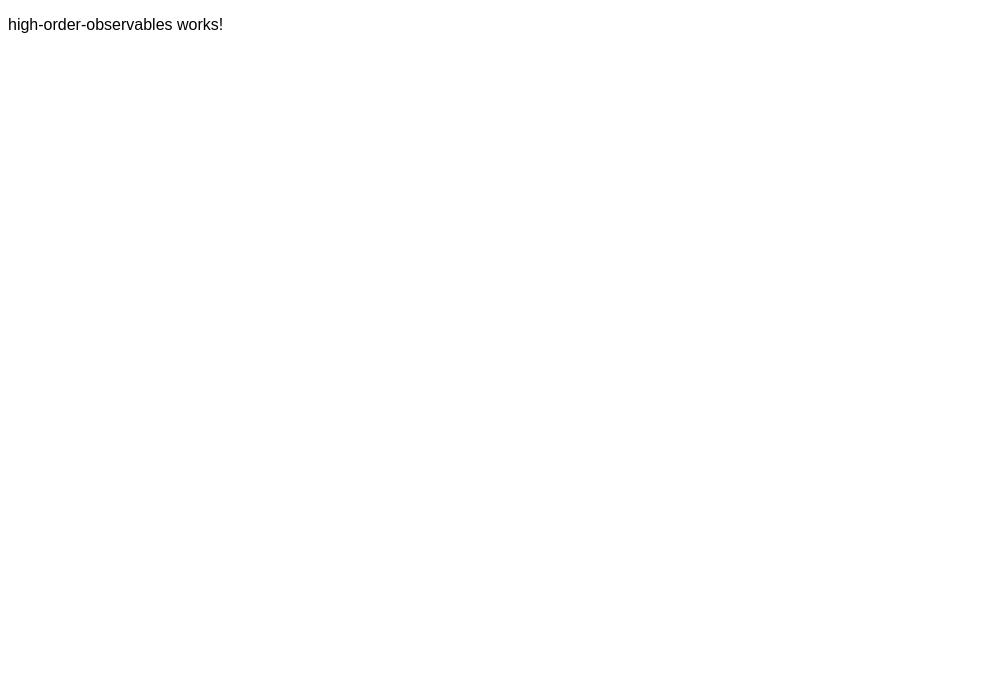
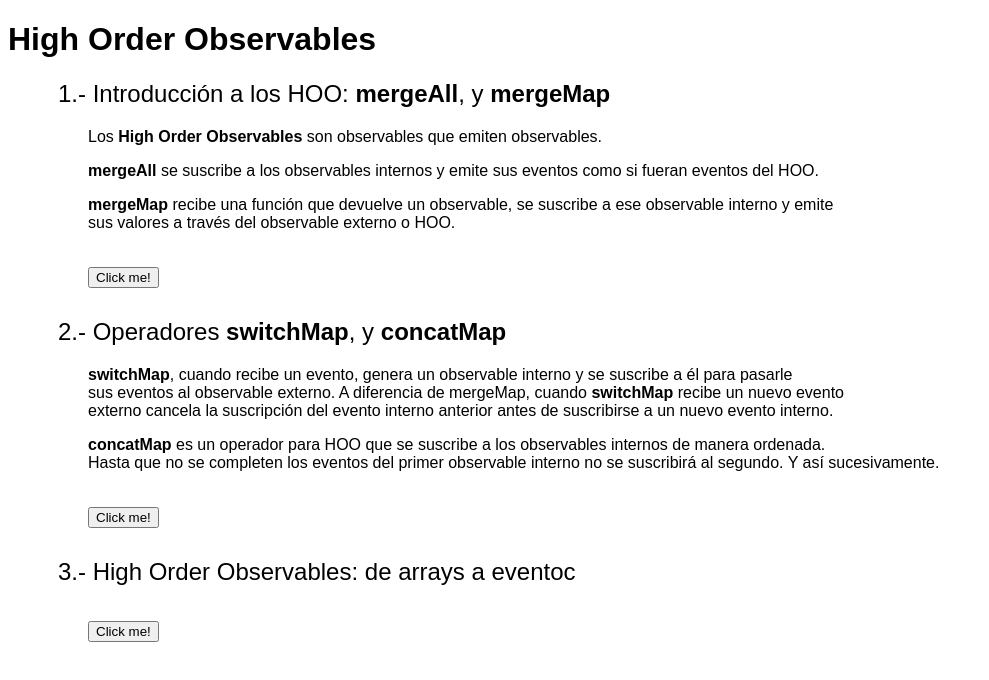
Before and after one commit to alvarogr91/rxjs, an Angular app: page /high-order-observables in a window 1280 px wide. Shown: the top 680 px of the page, without its empty margins (0-989 px from the left). Built offline with nearby package versions, Linux system fonts and the light colour scheme.

Commit message:
Seccion high order observables

```diff
--- a/src/app/pages/combinacion-observables/combinacion-observables.component.ts
+++ b/src/app/pages/combinacion-observables/combinacion-observables.component.ts
@@ -1,5 +1,4 @@
 import { Component, ElementRef, QueryList, ViewChild, ViewChildren } from '@angular/core';
-import { FormBuilder, FormGroup } from '@angular/forms';
 import { Observable, Subscription, combineLatest, concat, debounceTime, distinctUntilChanged, endWith, filter, forkJoin, fromEvent, map, mapTo, merge, scan, tap, timer, withLatestFrom, zip } from 'rxjs';
 import { RxjsLessonsService } from 'src/app/services/rxjs-lessons.service';
 
@@ -11,11 +10,6 @@ interface ICoords {
 interface IMouseEventObj {
   label: string;
   coords: ICoords
-}
-
-interface IComment {
-  id: number;
-  comment: string;
 }
 
 @Component({
@@ -168,30 +162,6 @@ export class CombinacionObservablesComponent {
     return prevState
   }
 
-  getComment(id: number): Observable<IComment> {
-    return timer(Math.random() * 1000).pipe(
-      mapTo({ id: id, comment: `comment number ${id}` })
-    );
-  }
-
-  getComments(): void {
-    const comment1$ = this.getComment(1);
-    const comment2$ = this.getComment(2);
-    const comment3$ = this.getComment(3);
-    const comment4$ = this.getComment(4);
-
-    // concat(comment1$, comment2$, comment3$, comment4$).pipe(
-    //   map(({ id, comment }) => `#${id} - ${comment}`),
-    //   endWith('--------//--------')
-    // ).subscribe(data => {
-    //   this._rxjsService.generateDisplayLog(this.displayLogs, data, 0);
-    // })
-    forkJoin(comment1$, comment2$, comment3$, comment4$).pipe(
-      map(comment => JSON.stringify(comment)),
-      endWith('--------//--------')
-    ).subscribe(data => this._rxjsService.generateDisplayLog(this.displayLogs, data, 0))
-  }
-
   launchSubscriptions(): void {
     this.subscriptions.push(
       // 1.- Funciones zip y merge
@@ -199,7 +169,7 @@ export class CombinacionObservablesComponent {
       this.drawLine$.subscribe(data => this.drawLine(data.origin, data.coords)),
 
       // 2.- Operadores concat y forkJoin
-      fromEvent<MouseEvent>(this.button.nativeElement, 'click').subscribe(this.getComments.bind(this)),
+      fromEvent<MouseEvent>(this.button.nativeElement, 'click').subscribe(this._rxjsService.getComments.bind(this)),
 
       // 3.- Los operadores combineLatest y withLatestFrom
       this.formData$.subscribe(data => this._rxjsService.generateDisplayLog(this.displayLogs, data, 1))
--- a/src/app/pages/high-order-observables/high-order-observables.component.html
+++ b/src/app/pages/high-order-observables/high-order-observables.component.html
@@ -1 +1,48 @@
-<p>high-order-observables works!</p>
+<h1>High Order Observables</h1>
+
+<section class="studying-sections">
+    <h2>1.- Introducción a los HOO: <strong>mergeAll</strong>, y <strong>mergeMap</strong></h2>
+    <div class="section-content">
+        <p>
+            Los <strong>High Order Observables</strong> son observables que emiten observables.
+        </p>
+        <p>
+            <strong>mergeAll</strong> se suscribe a los observables internos y emite sus eventos como si fueran eventos del HOO.
+        </p>
+        <p>
+            <strong>mergeMap</strong> recibe una función que devuelve un observable, se suscribe a ese observable interno y emite <br>
+            sus valores a través del observable externo o HOO.
+        </p>
+        <div class="examples-area">
+            <button #button>Click me!</button>
+            <div #displayLog></div>
+        </div>
+    </div>
+</section>
+<section class="studying-sections">
+    <h2>2.- Operadores <strong>switchMap</strong>, y <strong>concatMap</strong></h2>
+    <div class="section-content">
+        <p>
+            <strong>switchMap</strong>, cuando recibe un evento, genera un observable interno y se suscribe a él para pasarle <br>
+            sus eventos al observable externo. A diferencia de mergeMap, cuando <strong>switchMap</strong> recibe un nuevo evento <br>
+            externo cancela la suscripción del evento interno anterior antes de suscribirse a un nuevo evento interno.
+        </p>
+        <p>
+            <strong>concatMap</strong> es un operador para HOO que se suscribe a los observables internos de manera ordenada.<br>
+            Hasta que no se completen los eventos del primer observable interno no se suscribirá al segundo. Y así sucesivamente.
+        </p>
+        <div class="examples-area">
+            <button #button2>Click me!</button>
+            <div #displayLog></div>
+        </div>
+    </div>
+</section>
+<section class="studying-sections">
+    <h2>3.- High Order Observables: de arrays a eventoc</h2>
+    <div class="section-content">
+        <div class="examples-area">
+            <button #button3>Click me!</button>
+            <div #displayLog></div>
+        </div>
+    </div>
+</section>
--- a/src/app/pages/high-order-observables/high-order-observables.component.ts
+++ b/src/app/pages/high-order-observables/high-order-observables.component.ts
@@ -1,10 +1,78 @@
-import { Component } from '@angular/core';
+import { AfterViewInit, Component, ElementRef, OnDestroy, OnInit, QueryList, ViewChild, ViewChildren } from '@angular/core';
+import { Observable, Subscription, concatMap, from, fromEvent, map, mergeAll, mergeMap, scan, switchMap, tap } from 'rxjs';
+import { IComment, RxjsLessonsService } from '../../services/rxjs-lessons.service';
 
 @Component({
   selector: 'app-high-order-observables',
   templateUrl: './high-order-observables.component.html',
   styleUrls: ['./high-order-observables.component.scss']
 })
-export class HighOrderObservablesComponent {
+export class HighOrderObservablesComponent implements OnInit, AfterViewInit, OnDestroy {
+  @ViewChildren('displayLog') displayLogs!: QueryList<ElementRef>;
+  @ViewChild('button') button!: ElementRef<HTMLElement>;
+  @ViewChild('button2') button2!: ElementRef<HTMLElement>;
+  @ViewChild('button3') button3!: ElementRef<HTMLElement>;
 
+  subscriptions!: Array<Subscription>;
+
+  // 1.- Introducción a los HOO: mergeAll y mergeMap
+  obsApi$!: Observable<string>;
+  obsApi2$!: Subscription;
+
+  // 2.- Operadores switchMap y concatMap
+
+  constructor(
+    private readonly _rxjsService: RxjsLessonsService
+  ) { }
+
+  ngOnInit(): void {
+    this.subscriptions = [];
+  }
+
+  ngAfterViewInit(): void {
+    // 1.- Introducción a los HOO: mergeAll y mergeMap
+    this.obsApi$ = this._rxjsService.getComment(1).pipe(
+      map(data => JSON.stringify(data))
+    )
+
+    this.launchSubscriptions();
+  }
+
+  launchSubscriptions(): void {
+    this._rxjsService.displayLogs$.next(this.displayLogs);
+    this.subscriptions.push(
+      // 1.- Introducción a los HOO: mergeAll y mergeMap
+      // fromEvent<MouseEvent>(this.button.nativeElement, 'click').pipe(
+      //   map(evt => this.obsApi$),
+      //   mergeAll(),
+      //   tap(console.log)
+      // ).subscribe(data => this._rxjsService.generateDisplayLog(this._rxjsService.displayLogs$.value, data, 0))
+      fromEvent<MouseEvent>(this.button.nativeElement, 'click').pipe(
+        mergeMap(evt => this.obsApi$),
+        tap(console.log)
+      ).subscribe(data => this._rxjsService.generateDisplayLog(this._rxjsService.displayLogs$.value, data, 0)),
+
+
+      // 2.- Operadores switchMap y concatMap
+      fromEvent<MouseEvent>(this.button2.nativeElement, 'click').pipe(
+        scan((acc, evt) => acc + 1, 0),
+        switchMap(id => this._rxjsService.getComment(id)),
+        map(data => JSON.stringify(data)),
+        tap(console.log)
+      ).subscribe(data => this._rxjsService.generateDisplayLog(this._rxjsService.displayLogs$.value, data, 1)),
+
+      // 3.- High Order Observables: de array a evento
+      fromEvent<MouseEvent>(this.button3.nativeElement, 'click').pipe(
+        scan((acc, evt) => acc + 1, 0),
+        concatMap(page => this._rxjsService.getCommentsList(page)),
+        mergeMap(comments => from(comments)), // Tomamos el array con from y emitimos los daos uno a uno en un observable
+        map(data => JSON.stringify(data)),
+        tap(console.log)
+      ).subscribe(data => this._rxjsService.generateDisplayLog(this._rxjsService.displayLogs$.value, data, 2)),
+    );
+  }
+
+  ngOnDestroy(): void {
+    this.subscriptions.map(subscription => subscription.unsubscribe());
+  }
 }
--- a/src/app/services/rxjs-lessons.service.ts
+++ b/src/app/services/rxjs-lessons.service.ts
@@ -1,10 +1,18 @@
-import { ElementRef, Injectable, QueryList } from '@angular/core';
+import { ElementRef, Injectable, QueryList, ViewChildren } from '@angular/core';
+import { BehaviorSubject, Observable, endWith, forkJoin, map, mapTo, timer } from 'rxjs';
+
+export interface IComment {
+  id: number;
+  comment: string;
+}
 
 @Injectable({
   providedIn: 'root'
 })
 
 export class RxjsLessonsService {
+  @ViewChildren('displayLog') displayLogs!: QueryList<ElementRef>;
+  displayLogs$: BehaviorSubject<any> = new BehaviorSubject(1);
 
   constructor() { }
 
@@ -19,9 +27,50 @@ export class RxjsLessonsService {
     let element = document.createElement('div');
     element.innerHTML = content;
     const logContainer = containersArray.toArray()[index];
-    while(logContainer.nativeElement.firstChild) {
+    while (logContainer.nativeElement.firstChild) {
       logContainer.nativeElement.removeChild(logContainer.nativeElement.firstChild);
     }
     logContainer.nativeElement.appendChild(element);
   }
+
+  // Operadores concat y forkJoin
+  // Introducción a los HOO: mergeAll y mergeMap
+  getComment(id: number): Observable<IComment> {
+    return timer(Math.random() * 1000).pipe(
+      mapTo({ id: id, comment: `comment number ${id}` })
+    );
+  }
+
+  getComments(): void {
+    const comment1$ = this.getComment(1);
+    const comment2$ = this.getComment(2);
+    const comment3$ = this.getComment(3);
+    const comment4$ = this.getComment(4);
+
+    // concat(comment1$, comment2$, comment3$, comment4$).pipe(
+    //   map(({ id, comment }) => `#${id} - ${comment}`),
+    //   endWith('--------//--------')
+    // ).subscribe(data => {
+    //   this._rxjsService.generateDisplayLog(this.displayLogs, data, 0);
+    // })
+    forkJoin(comment1$, comment2$, comment3$, comment4$).pipe(
+      map(comment => JSON.stringify(comment)),
+      endWith('--------//--------')
+    ).subscribe(data => this.generateDisplayLog(this.displayLogs$.value, data, 0))
+  }
+
+  // High Order Observables: de array a evento
+  getCommentsList(page: any) {
+    const buildCommentsList = (page: any) => {
+      let comments = [];
+      const offset = (page - 1) * 10;
+      for (let i = offset; i < offset + 10; i++) {
+        comments.push({ id: i, comment: `comment number ${i}` })
+      }
+      return comments;
+    }
+    return timer(Math.random() * 1000).pipe(
+      mapTo(buildCommentsList(page))
+    );
+  }
 }
```
